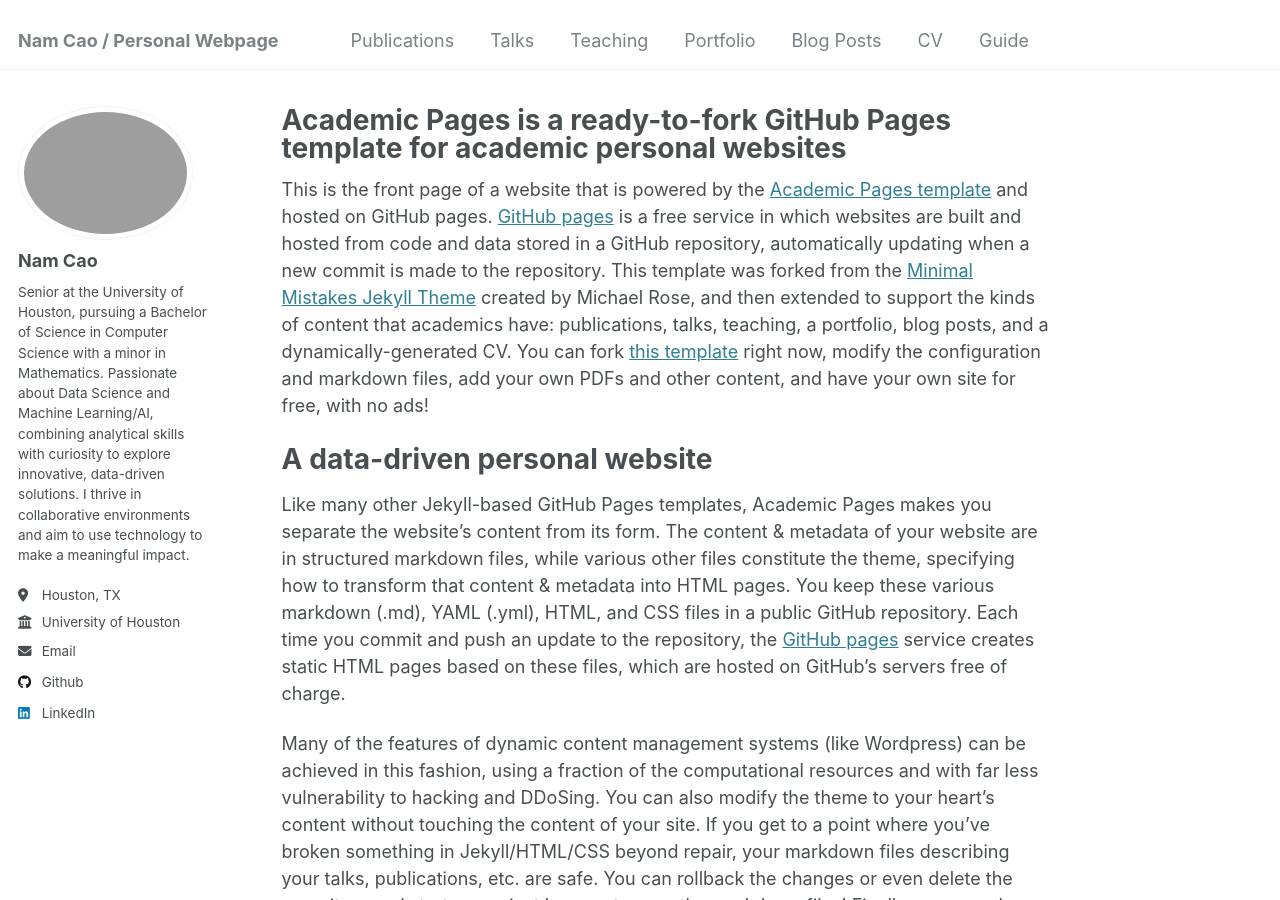
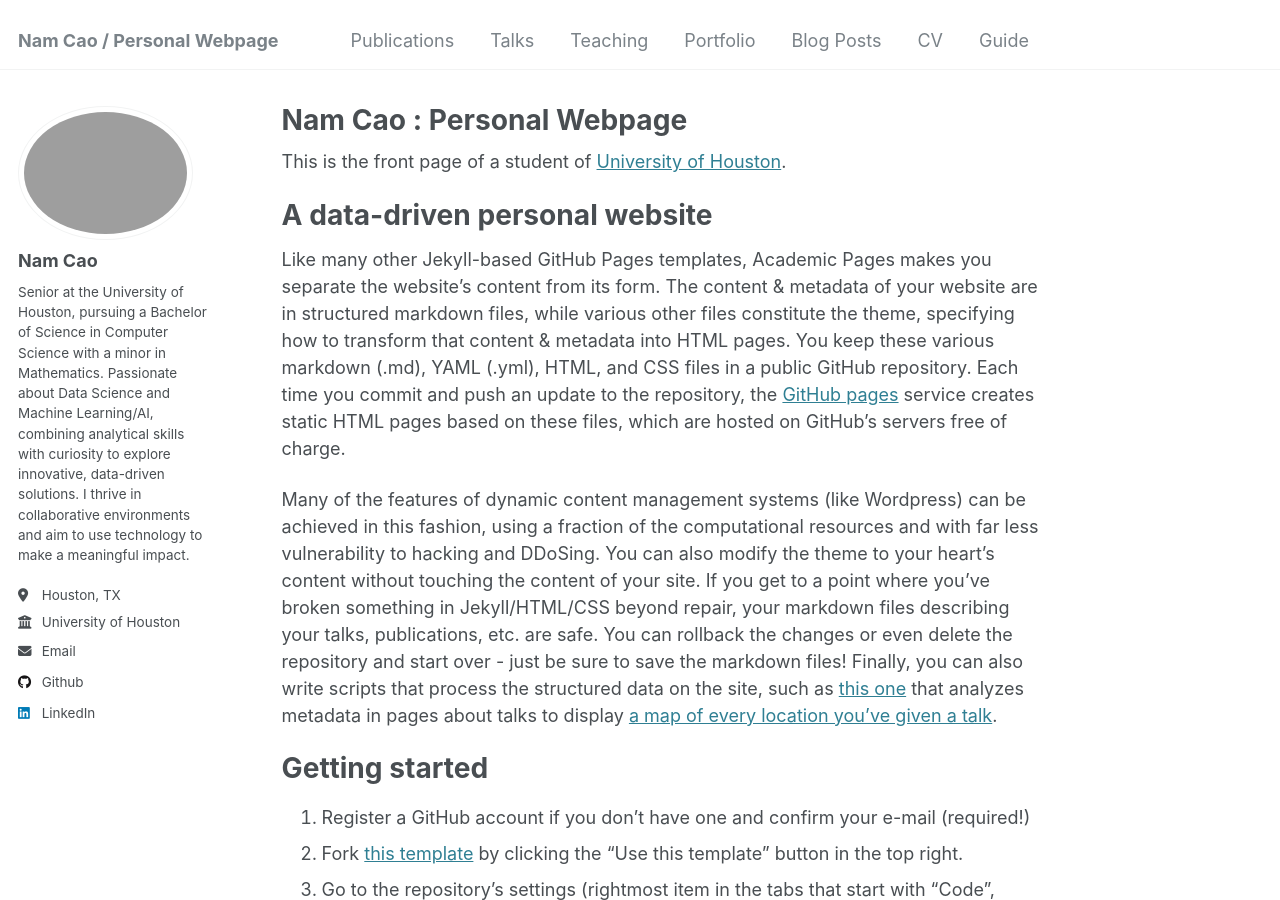
Before and after one commit to FateTwistedNA/NamGitHub, a Jekyll site: the page built from _pages/about.md, in a window 1280 px wide and 900 px high. Built offline with Jekyll 4.4.1, drawn with Linux system fonts in a browser that asks for light colours.

Commit message:
try out cs.uh.edu link on front page

```diff
--- a/_config.yml
+++ b/_config.yml
@@ -41,7 +41,7 @@ author:
   pubmed           :
   researchgate     : # URL
   scopus           : # URL
-  school           : cs.uh.edu
+  school           : "https://www.cs.uh.edu"
 
   # Repositories and software development
   bitbucket        : # Username - Update with your username on the site
--- a/_pages/about.md
+++ b/_pages/about.md
@@ -1,13 +1,13 @@
 ---
 permalink: /
-title: "Academic Pages is a ready-to-fork GitHub Pages template for academic personal websites"
+title: "Nam Cao : Personal Webpage"
 author_profile: true
 redirect_from:
   - /about/
   - /about.html
 ---
 
-This is the front page of a website that is powered by the [Academic Pages template](https://github.com/academicpages/academicpages.github.io) and hosted on GitHub pages. [GitHub pages](https://pages.github.com) is a free service in which websites are built and hosted from code and data stored in a GitHub repository, automatically updating when a new commit is made to the repository. This template was forked from the [Minimal Mistakes Jekyll Theme](https://mmistakes.github.io/minimal-mistakes/) created by Michael Rose, and then extended to support the kinds of content that academics have: publications, talks, teaching, a portfolio, blog posts, and a dynamically-generated CV. You can fork [this template](https://github.com/academicpages/academicpages.github.io) right now, modify the configuration and markdown files, add your own PDFs and other content, and have your own site for free, with no ads!
+This is the front page of a student of [University of Houston](https://www.cs.uh.edu).
 
 A data-driven personal website
 ======
```
